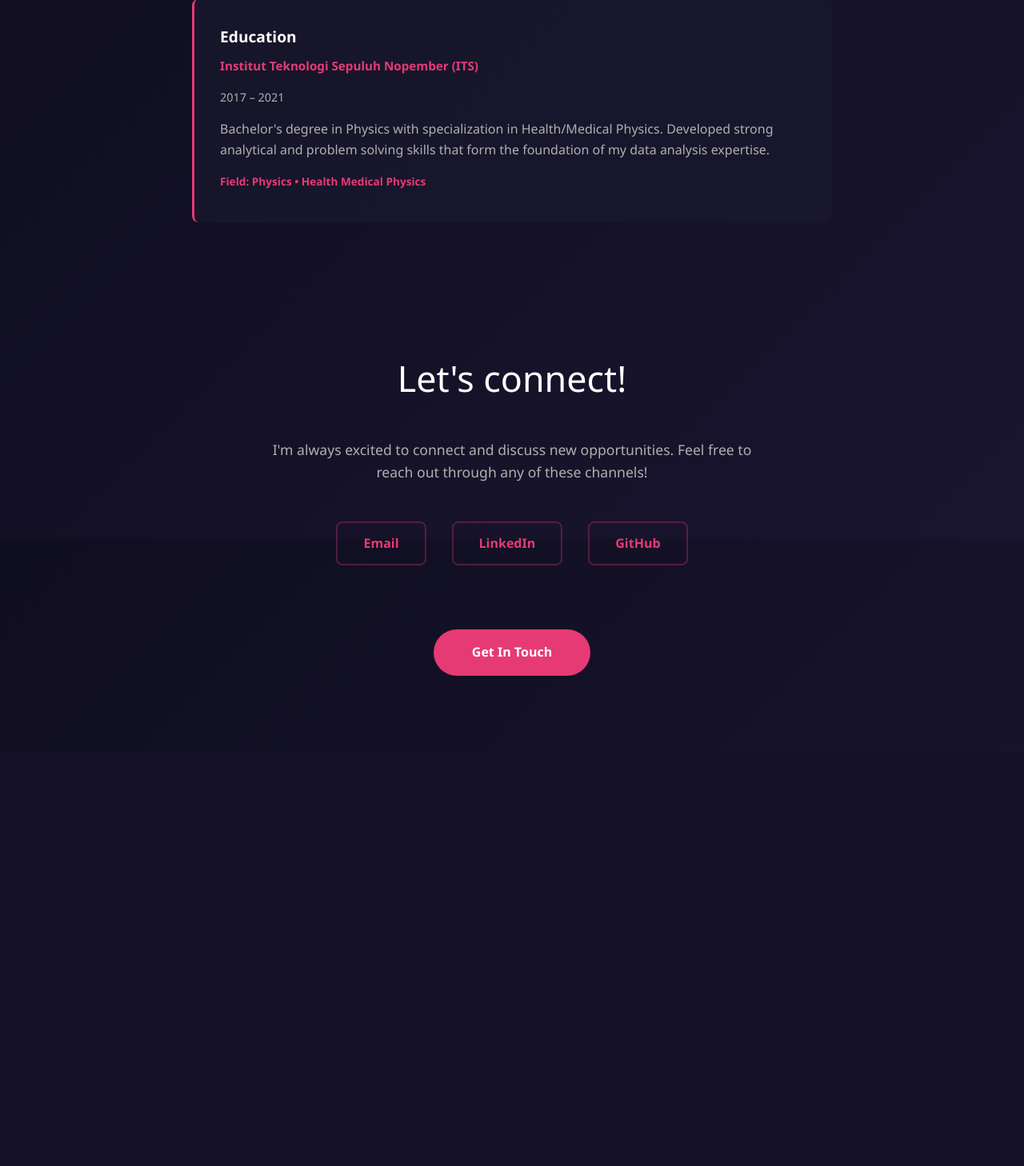
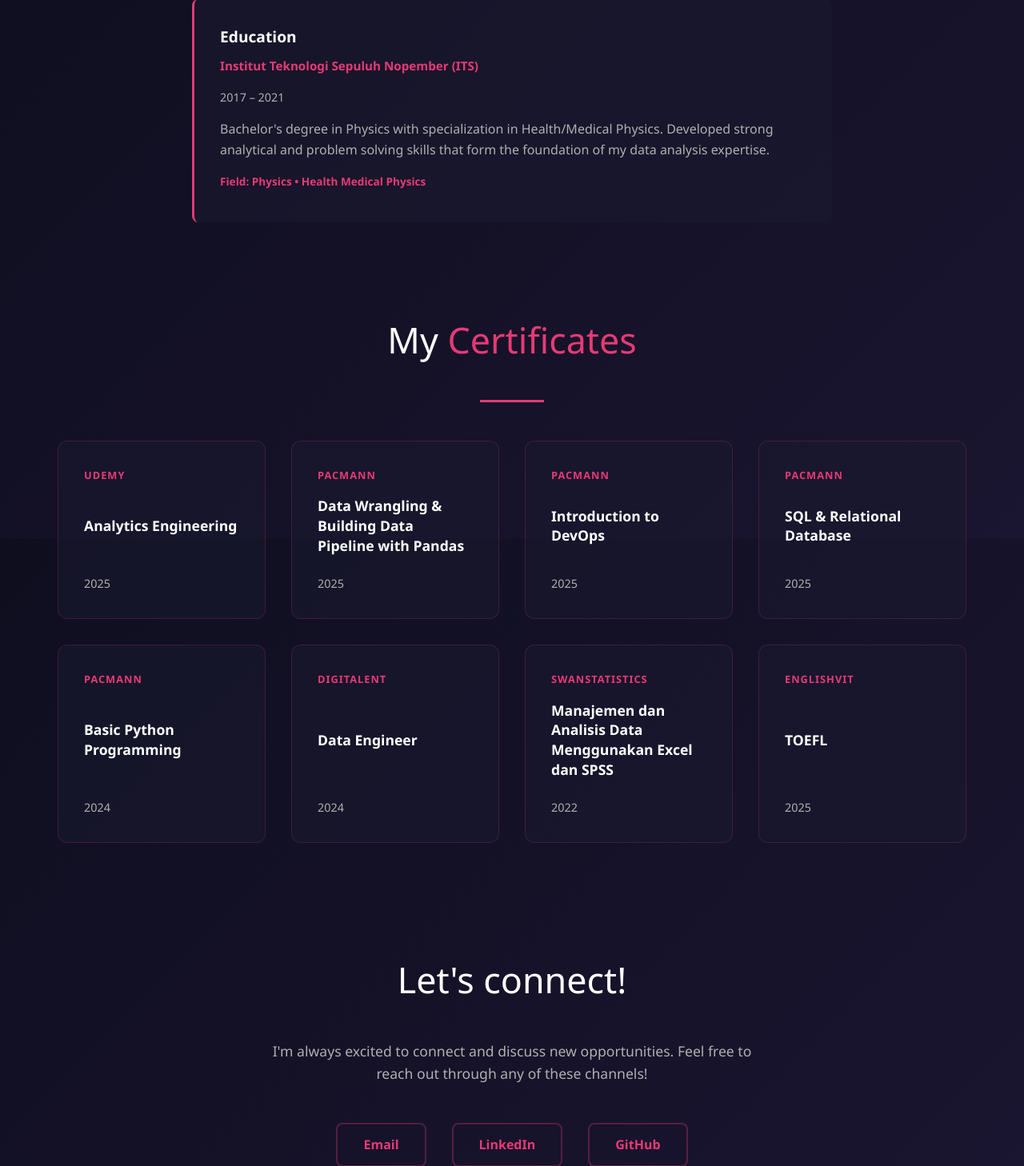
Before and after one commit to dilafaradisa/personal-website, a Flask app: page / in a window 1280 px wide. Shown: the part 4126-5584 px from the top of the page at 80% size. Before the commit the page ends 4971 px from the top, so only its background shows below. Run offline with Flask 3, Linux system fonts and the light colour scheme.

Commit message:
updated style.css base.html index.html

```diff
--- a/static/style.css
+++ b/static/style.css
@@ -421,6 +421,60 @@ body {
     font-weight: 600;
 }
 
+/* Certifications Section */
+#certifications {
+    padding: 3rem 0;
+}
+
+.certifications-grid {
+    display: grid;
+    grid-template-columns: repeat(auto-fit, minmax(250px, 1fr));
+    gap: 2rem;
+    margin-top: 3rem;
+}
+
+.cert-card {
+    background: rgba(26, 25, 48, 0.6);
+    border: 1px solid rgba(230, 58, 117, 0.2);
+    border-radius: 12px;
+    padding: 2rem;
+    transition: all 0.3s ease;
+    display: flex;
+    flex-direction: column;
+    justify-content: space-between;
+    text-decoration: none;
+    color: inherit;
+}
+
+.cert-card:hover {
+    background: rgba(26, 25, 48, 1);
+    border-color: var(--primary-pink);
+    box-shadow: 0 10px 30px rgba(230, 58, 117, 0.15);
+    transform: translateY(-5px);
+}
+
+.cert-issuer {
+    color: var(--primary-pink);
+    font-size: 0.8rem;
+    font-weight: 700;
+    letter-spacing: 1px;
+    margin-bottom: 1rem;
+    text-transform: uppercase;
+}
+
+.cert-card .cert-title {
+    font-size: 1.1rem;
+    color: var(--text-light);
+    font-weight: 600;
+    margin-bottom: 1.5rem;
+    line-height: 1.4;
+}
+
+.cert-year {
+    color: var(--text-muted);
+    font-size: 0.9rem;
+}
+
 /* Contact Section */
 #contact {
     padding: 6rem 0;
--- a/templates/base.html
+++ b/templates/base.html
@@ -18,6 +18,8 @@
                 <ul class="navbar-nav ms-auto">
                     <li class="nav-item"><a class="nav-link" href="#hero">Home</a></li>
                     <li class="nav-item"><a class="nav-link" href="#projects">Projects</a></li>
+                    <li class="nav-item"><a class="nav-link" href="#experience">Experience</a></li>
+                    <li class="nav-item"><a class="nav-link" href="#certifications">Certifications</a></li>
                     <li class="nav-item"><a class="nav-link" href="#about">About Me</a></li>
                     <li class="nav-item"><a class="nav-link" href="#contact">Contact</a></li>
                 </ul>
--- a/templates/index.html
+++ b/templates/index.html
@@ -154,6 +154,66 @@
     </div>
 </section>
 
+<!-- Certifications Section -->
+<section id="certifications">
+    <div class="container-xxl">
+        <h2 class="section-heading">My <span class="accent-word">Certificates</span></h2>
+        <div class="divider"></div>
+
+        <div class="certifications-grid">
+            <a href="https://drive.google.com/file/d/1Y2HNghJmTOze41qYaEtlpM7W9qQ-dPRx/view?usp=sharing" target="_blank" class="cert-card">
+                <div class="cert-issuer">Udemy</div>
+                <h3 class="cert-title">Analytics Engineering</h3>
+                <div class="cert-year">2025</div>
+            </a>
+
+            <a href="https://drive.google.com/file/d/1Ejh57kd6BpmkwW-EcXvj0eJgb08UZFdL/view?usp=sharing" target="_blank" class="cert-card">
+                <div class="cert-issuer">PACMANN</div>
+                <h3 class="cert-title">Data Wrangling & Building Data Pipeline with Pandas</h3>
+                <div class="cert-year">2025</div>
+            </a>
+
+            <a href="https://drive.google.com/file/d/10ChA28eqazuD9NJG0QwGzpEsw_sUUTpU/view?usp=sharing" target="_blank" class="cert-card">
+                <div class="cert-issuer">PACMANN</div>
+                <h3 class="cert-title">Introduction to DevOps</h3>
+                <div class="cert-year">2025</div>
+            </a>
+
+            <a href="https://drive.google.com/file/d/1W8WtP3Eakhzv95zRAQk1-qWEC-fYf_GQ/view?usp=sharing" target="_blank" class="cert-card">
+                <div class="cert-issuer">PACMANN</div>
+                <h3 class="cert-title">SQL & Relational Database</h3>
+                <div class="cert-year">2025</div>
+            </a>
+
+            <a href="https://drive.google.com/file/d/1flGXU1kq851PBOzNojosInDiLKdH6Vyc/view?usp=sharing" target="_blank" class="cert-card">
+                <div class="cert-issuer">PACMANN</div>
+                <h3 class="cert-title">Basic Python Programming</h3>
+                <div class="cert-year">2024</div>
+            </a>
+
+            <a href="https://drive.google.com/file/d/1S5VfotsGT8hhKRFj_SIfmd3bb33KdLW6/view?usp=sharing" target="_blank" class="cert-card">
+                <div class="cert-issuer">Digitalent</div>
+                <h3 class="cert-title">Data Engineer</h3>
+                <div class="cert-year">2024</div>
+            </a>
+
+            <a href="https://drive.google.com/file/d/1zNEYKh3DKAUArycaOo9Hyg30QS99zD-e/view?usp=sharing" target="_blank" class="cert-card">
+                <div class="cert-issuer">Swanstatistics</div>
+                <h3 class="cert-title">Manajemen dan Analisis Data Menggunakan Excel dan SPSS</h3>
+                <div class="cert-year">2022</div>
+            </a>
+
+
+            <a href="https://drive.google.com/file/d/1iBenQTikYkZIo0Yqv2D142CXtvKuXkRW/view?usp=sharing" target="_blank" class="cert-card">
+                <div class="cert-issuer">englishvit</div>
+                <h3 class="cert-title">TOEFL</h3>
+                <div class="cert-year">2025</div>
+            </a>
+
+        </div>
+    </div>
+</section>
+
 <!-- Contact Section -->
 <section id="contact">
     <div class="container-xxl">
@@ -168,7 +228,7 @@
             <a href="https://github.com/dilafaradisa" target="_blank" class="contact-link" title="GitHub">GitHub</a>
         </div>
 
-        <a href="mailto:faradisa2605@gmail.com" class="cta-button">Get In Touch</a>
+        <!-- <a href="mailto:faradisa2605@gmail.com" class="cta-button">Get In Touch</a> -->
     </div>
 </section>
 
@@ -193,7 +253,7 @@
 
         let current = '';
         sections.forEach(section => {
-            const sectionTop = section.offsetTop;
+            const sectionTop = section.offsetTop;''
             const sectionHeight = section.clientHeight;
             if (pageYOffset >= sectionTop - 200) {
                 current = section.getAttribute('id');
```
